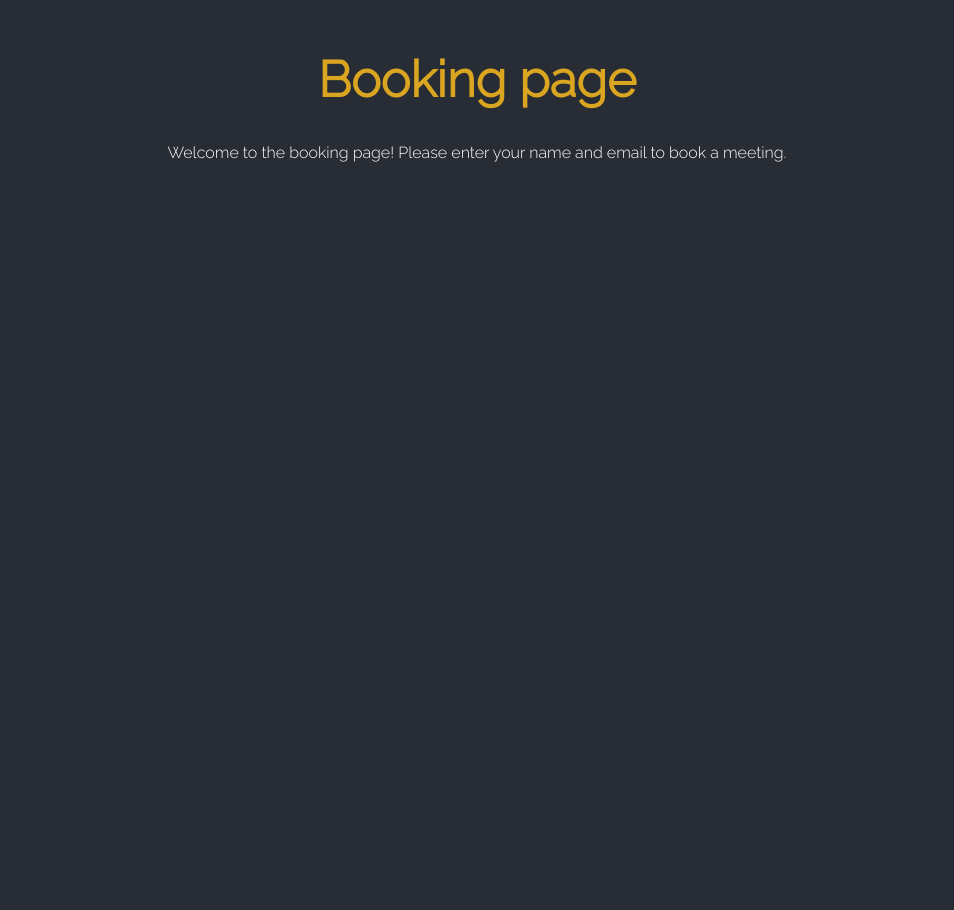
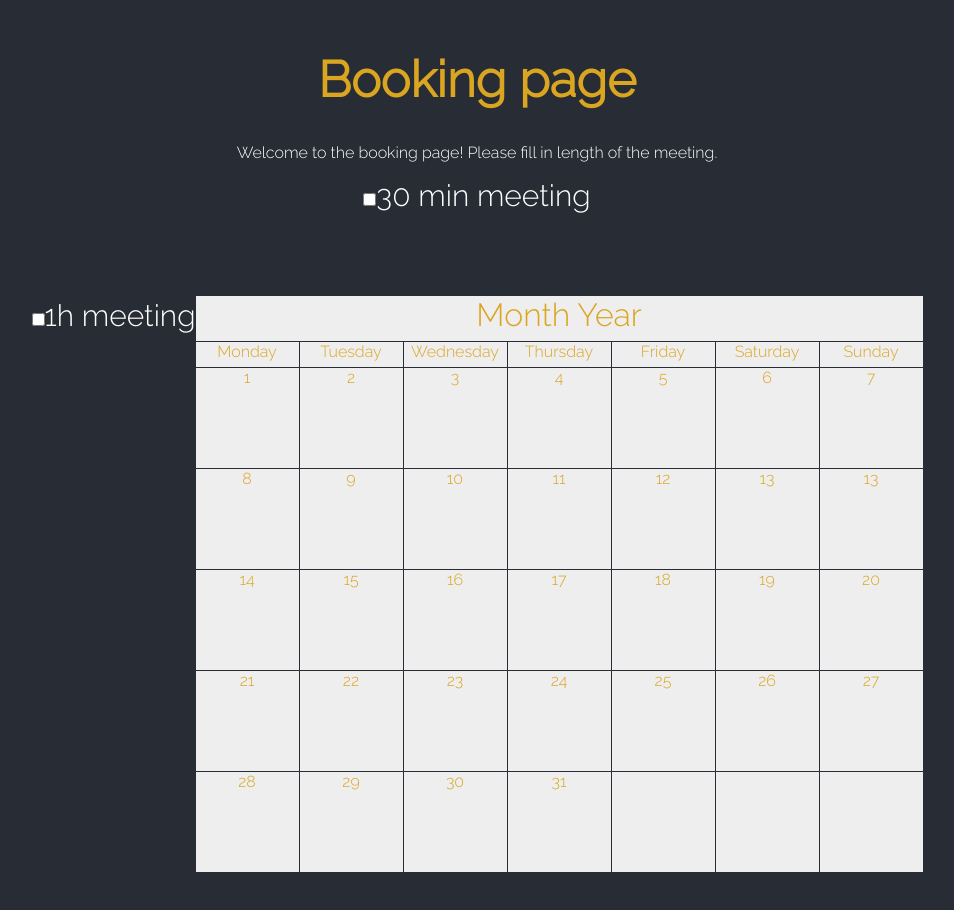
Before and after one commit to Civil-Data/OnlineMeetingSchedule, a React (Create React App) app in the folder frontend/: page /booking in a window 1280 px wide. Shown: the top 910 px of the page, without its empty margins (163-1117 px from the left). Before the commit the page ends 800 px from the top, so only its background shows below. Built offline with nearby package versions, Linux system fonts and the light colour scheme.

Commit message:
ADD: Booking page and calendar

```diff
--- a/frontend/src/css/App.css
+++ b/frontend/src/css/App.css
@@ -144,3 +144,35 @@ label {
 #typing-element {
 	margin: 0 0 100px;
 }
+
+.meetingLabel {
+	font-size: small;
+}
+
+.grid-container {
+	display: inline-grid;
+	margin-top: 50px;
+	grid-template-columns: repeat(7, 103px);
+	grid-template-rows: 45px 25px repeat(6, 1fr);
+	grid-gap: 1px;
+}
+
+.item {
+	min-height: 100px;
+	background-color: #eee;
+	color: goldenrod;
+	gap: 0px 0px;
+}
+.item0 {
+	background-color: #eee;
+	grid-column: 1/8;
+	color: goldenrod;
+	font-size: 200%;
+}
+
+.item1 {
+	background-color: #eee;
+	max-height: 50px;
+	color: goldenrod;
+	gap: 0px 0px;
+}
--- a/frontend/src/views/Booking.js
+++ b/frontend/src/views/Booking.js
@@ -5,9 +5,63 @@ const Booking = () => {
 		<>
 			<h1>Booking page</h1>
 			<TypingEffect
-                text="Welcome to the booking page! Please enter your name and email to book a meeting."
+				text="Welcome to the booking page! Please fill in length of the meeting."
 				delay={25}
 			/>
+			<div>
+				<label>
+					<input type="checkbox" className="meetingLabel" />
+					30 min meeting
+					<br />
+					<input type="checkbox" className="meetingLabel" />
+					1h meeting
+				</label>
+				<div className="grid-container">
+					<div className="item0">Month Year</div>
+					<div className="item1">Monday</div>
+					<div className="item1">Tuesday</div>
+					<div className="item1">Wednesday</div>
+					<div className="item1">Thursday</div>
+					<div className="item1">Friday</div>
+					<div className="item1">Saturday</div>
+					<div className="item1">Sunday</div>
+					<div className="item">1</div>
+					<div className="item">2</div>
+					<div className="item">3</div>
+					<div className="item">4</div>
+					<div className="item">5</div>
+					<div className="item">6</div>
+					<div className="item">7</div>
+					<div className="item">8</div>
+					<div className="item">9</div>
+					<div className="item">10</div>
+					<div className="item">11</div>
+					<div className="item">12</div>
+					<div className="item">13</div>
+					<div className="item">13</div>
+					<div className="item">14</div>
+					<div className="item">15</div>
+					<div className="item">16</div>
+					<div className="item">17</div>
+					<div className="item">18</div>
+					<div className="item">19</div>
+					<div className="item">20</div>
+					<div className="item">21</div>
+					<div className="item">22</div>
+					<div className="item">23</div>
+					<div className="item">24</div>
+					<div className="item">25</div>
+					<div className="item">26</div>
+					<div className="item">27</div>
+					<div className="item">28</div>
+					<div className="item">29</div>
+					<div className="item">30</div>
+					<div className="item">31</div>
+					<div className="item"></div>
+					<div className="item"></div>
+					<div className="item"></div>
+				</div>
+			</div>
 		</>
 	);
 };
```
Lines whose indentation alone changed are shown as unchanged.
